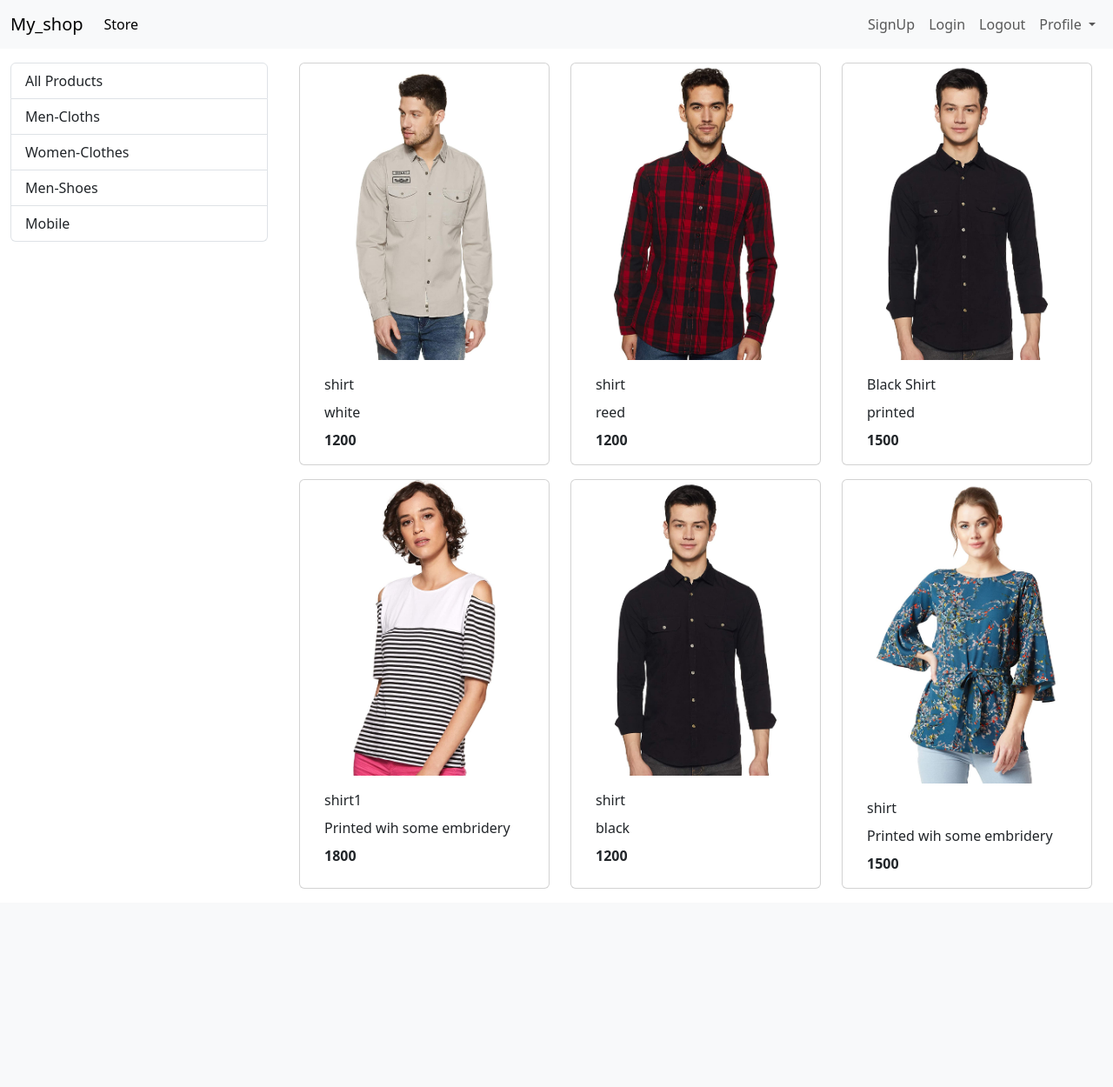
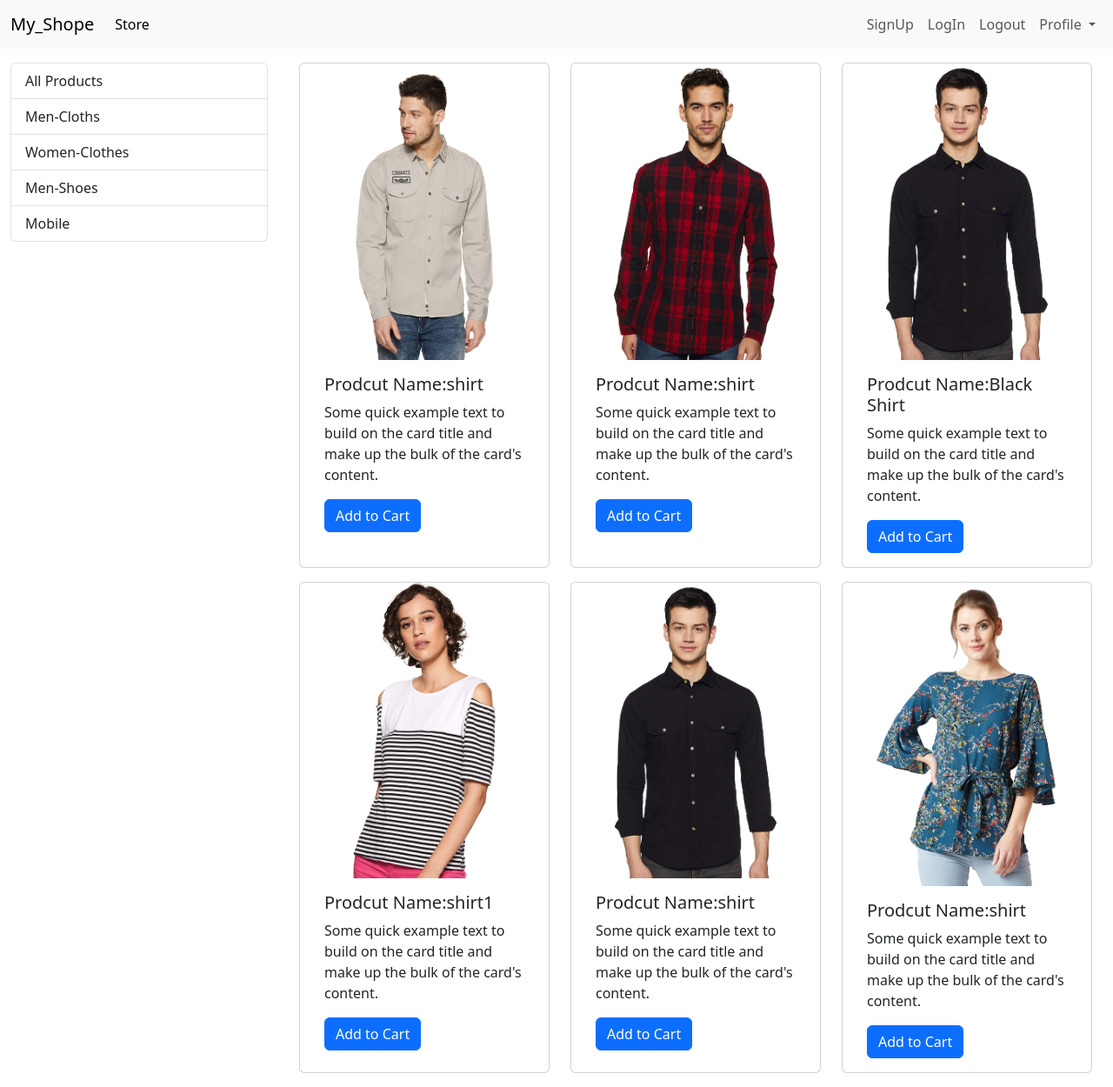
Before and after one commit to mazharrasheed/MY_SHOP, a Django app: page / in a window 1280 px wide. Shown: the whole page at 87% size. Before the commit the page ends 1022 px from the top, so only its background shows below. Run offline with Django 4.2, Linux system fonts and the light colour scheme; data comes from the database, SQL or seed files in the repository.

Commit message:
replaced apps with laptop code

```diff
--- a/myshop/settings.py
+++ b/myshop/settings.py
@@ -129,6 +129,8 @@ STATICFILES_DIRS = [
     BASE_DIR / "static"
 ]
 
-MEDIA_URL='/images/products/download/'
+MEDIA_URL='/images/uploaded/'
 
 MEDIA_ROOT=BASE_DIR
+
+APPEND_SLASH=False
--- a/store/models.py
+++ /dev/null
@@ -1,36 +0,0 @@
-from django.db import models
-
-# Create your models here.
-
-class Category(models.Model):
-    name=models.CharField(max_length=50)
-
-    @staticmethod
-    def get_all_products():
-
-        return Category.objects.all()
-
-    def __str__(self):
-        return self.name
-
-class Products(models.Model):
-    product_name=models.CharField(max_length=50)
-    pro_des=models.CharField(max_length=250 ,default="")
-    pro_price=models.IntegerField(default=0)
-    pro_img=models.ImageField(upload_to="uploaded/products/")
-    category=models.ForeignKey(Category,on_delete=models.CASCADE,default=1)
-
-    @staticmethod
-    def get_all_products():
-        return Products.objects.all()
-
-    @staticmethod
-    def get_all_products_by_categoryid(category_id):
-        if category_id:
-            return Products.objects.filter(category=category_id)
-        else:
-           return Products.get_all_products()
-
-
-    def __str__(self):
-        return self.product_name
--- a/store/views.py
+++ b/store/views.py
@@ -1,28 +1,28 @@
 from django.http import HttpResponse, HttpResponseRedirect
 from django.shortcuts import redirect, render
 
-from .models import Category, Products
+from .models.category import Category
+from .models.products import Products
 
 # Create your views here.
 
 def index(request):
 
     products=None
-    categories=Category.get_all_products()
-
-    categoryID=(request.GET.get('category'))
+    categories=Category.get_all_category()
+    categoryID=request.GET.get('category')
 
     if categoryID:
-       products=Products.get_all_products_by_categoryid(categoryID)
+        products=Products.get_all_produts_by_categoryid(categoryID)
     else:
-         products=Products.get_all_products()
-
-
-
+        products=Products.get_all_produts()
+    # return HttpResponse("hello world")
     data={'products':products,'categories':categories}
     return render(request,"index.html",data)
 
 def signup(request):
 
-    data={}
-    return render(request,"signup.html",data)
+    if request.method=='GET':
+        return render(request,"signup.html")
+    else:
+        return HttpResponse(request.POST.get("firstname"))
--- a/templates/base.html
+++ b/templates/base.html
@@ -1,19 +1,29 @@
-<!doctype html>
+<!DOCTYPE html>
 <html lang="en">
   <head>
-    <meta charset="utf-8">
-    <meta name="viewport" content="width=device-width, initial-scale=1">
-
-    <title>{% block title %}{% endblock title %} </title>
-
-    <link href="https://cdn.jsdelivr.net/npm/bootstrap@5.3.2/dist/css/bootstrap.min.css" rel="stylesheet" integrity="sha384-T3c6CoIi6uLrA9TneNEoa7RxnatzjcDSCmG1MXxSR1GAsXEV/Dwwykc2MPK8M2HN" crossorigin="anonymous">
+    <meta charset="utf-8" />
+    <meta name="viewport" content="width=device-width, initial-scale=1" />
+    <title>{% block title %}{% endblock title %}</title>
+    <link
+      href="https://cdn.jsdelivr.net/npm/bootstrap@5.3.2/dist/css/bootstrap.min.css"
+      rel="stylesheet"
+      integrity="sha384-T3c6CoIi6uLrA9TneNEoa7RxnatzjcDSCmG1MXxSR1GAsXEV/Dwwykc2MPK8M2HN"
+      crossorigin="anonymous"
+    />
   </head>
   <body>
-
     <nav class="navbar navbar-expand-lg bg-body-tertiary">
       <div class="container-fluid">
-          <a class="navbar-brand" href="/#">My_shop</a>
-          <button class="navbar-toggler" type="button" data-bs-toggle="collapse" data-bs-target="#navbarSupportedContent" aria-controls="navbarSupportedContent" aria-expanded="false" aria-label="Toggle navigation">
+        <a class="navbar-brand" href="/#">My_Shope</a>
+        <button
+          class="navbar-toggler"
+          type="button"
+          data-bs-toggle="collapse"
+          data-bs-target="#navbarSupportedContent"
+          aria-controls="navbarSupportedContent"
+          aria-expanded="false"
+          aria-label="Toggle navigation"
+        >
           <span class="navbar-toggler-icon"></span>
         </button>
         <div class="collapse navbar-collapse" id="navbarSupportedContent">
@@ -22,27 +32,36 @@
               <a class="nav-link active" aria-current="page" href="/#">Store</a>
             </li>
           </ul>
-
           <div class="d-flex">
             <ul class="navbar-nav me-auto mb-2 mb-lg-0">
               <li class="nav-item">
-                  <a class="nav-link" aria-current="page" href="/signup">SignUp</a>
+                <a class="nav-link" aria-current="page" href="signup">SignUp</a>
               </li>
               <li class="nav-item">
-                  <a class="nav-link " aria-current="page" href="/#">Login</a>
+                <a class="nav-link" href="/#">LogIn</a>
               </li>
+
               <li class="nav-item">
-                  <a class="nav-link" aria-current="page" href="/#">Logout</a>
+                <a class="nav-link" href="/#">Logout</a>
               </li>
+
               <li class="nav-item dropdown">
-                  <a class="nav-link dropdown-toggle" href="#" role="button" data-bs-toggle="dropdown" aria-expanded="false">
+                <a
+                  class="nav-link dropdown-toggle"
+                  href="#"
+                  role="button"
+                  data-bs-toggle="dropdown"
+                  aria-expanded="false"
+                >
                   Profile
                 </a>
                 <ul class="dropdown-menu">
                   <li><a class="dropdown-item" href="#">Action</a></li>
                   <li><a class="dropdown-item" href="#">Another action</a></li>
-                    <li><hr class="dropdown-divider"></li>
-                    <li><a class="dropdown-item" href="#">Something else here</a></li>
+                  <li><hr class="dropdown-divider" /></li>
+                  <li>
+                    <a class="dropdown-item" href="#">Something else here</a>
+                  </li>
                 </ul>
               </li>
             </ul>
@@ -51,10 +70,17 @@
       </div>
     </nav>
 
-    {%  block content %}  {% endblock  %}
+    {% block content %} {% endblock content %}
 
-
-    <script src="https://cdn.jsdelivr.net/npm/@popperjs/core@2.11.8/dist/umd/popper.min.js" integrity="sha384-I7E8VVD/ismYTF4hNIPjVp/Zjvgyol6VFvRkX/vR+Vc4jQkC+hVqc2pM8ODewa9r" crossorigin="anonymous"></script>
-    <script src="https://cdn.jsdelivr.net/npm/bootstrap@5.3.2/dist/js/bootstrap.min.js" integrity="sha384-BBtl+eGJRgqQAUMxJ7pMwbEyER4l1g+O15P+16Ep7Q9Q+zqX6gSbd85u4mG4QzX+" crossorigin="anonymous"></script>
+    <script
+      src="https://cdn.jsdelivr.net/npm/@popperjs/core@2.11.8/dist/umd/popper.min.js"
+      integrity="sha384-I7E8VVD/ismYTF4hNIPjVp/Zjvgyol6VFvRkX/vR+Vc4jQkC+hVqc2pM8ODewa9r"
+      crossorigin="anonymous"
+    ></script>
+    <script
+      src="https://cdn.jsdelivr.net/npm/bootstrap@5.3.2/dist/js/bootstrap.min.js"
+      integrity="sha384-BBtl+eGJRgqQAUMxJ7pMwbEyER4l1g+O15P+16Ep7Q9Q+zqX6gSbd85u4mG4QzX+"
+      crossorigin="anonymous"
+    ></script>
   </body>
 </html>
--- a/templates/index.html
+++ b/templates/index.html
@@ -1,32 +1,32 @@
-{% extends 'base.html' %}
-
-{% block title %} My_Shop {% endblock title %}
+{% extends "base.html" %} {% block title %}My_store{% endblock title %}
 
 {% block content %}
 
 <div class="container-fluid mt-3">
   <div class="row">
-            <!-- filter -->
-            <div class="col-lg-3 mx-auto">
+    <div class="col-lg-3">
       <div class="list-group">
-                    <a href="/" class="list-group-item list-group-item-action">All Products</a>
-                    {% for category in categories %}
-                    <a href="/?category={{category.id}}"
-                        class="list-group-item list-group-item-action">{{category.name}}</a>
+
+          <a href="/" class="list-group-item">All Products</a>
+          {% for category in categories  %}
+          <a href="?category={{category.id}}" class="list-group-item">{{category.name}}</a>
           {% endfor %}
+
       </div>
     </div>
 
-            <!-- all products -->
-            <div id='products' class="col-lg-9 mx-auto">
+    <div id="product" class="col-lg-9">
       <div class="row mx-auto">
         {% for product in products %}
-                    <div class="card mx-auto mb-3"  style="width: 18rem;">
-                        <img class="card-img-top" src="{{product.pro_img.url}}" alt="Card image cap">
+        <div class="card mx-auto mb-3" style="width: 18rem">
+          <img src="{{product.pro_img.url}}" class="card-img-top" alt="..." />
           <div class="card-body">
-                            <p class="card-title">{{product.product_name}}</p>
-                            <p class="card-title">{{product.pro_des}}</p>
-                            <p class="card-text"><b>{{product.pro_price}}</b></p>
+            <h5 class="card-title">Prodcut Name:{{product.product_name}}</h5>
+            <p class="card-text">
+              Some quick example text to build on the card title and make up the
+              bulk of the card's content.
+            </p>
+            <a href="/#" class="btn btn-primary">Add to Cart</a>
           </div>
         </div>
         {% endfor %}
@@ -35,5 +35,4 @@
   </div>
 </div>
 
-
-    {% endblock  %}
+{% endblock content %}
```
Also changed, not shown: store/admin.py (+4 -12 lines), store/urls.py (+4 -5 lines), templates/signup.html (+27 -20 lines), store/migrations/0003_products_category_alter_products_pro_img.py, store/migrations/0004_customer.py (added), store/models/__init__.py (renamed from models/__init__.py), store/models/category.py (renamed from models/category.py), store/models/customer.py (renamed from models/customer.py), store/models/products.py (renamed from models/products.py). Lines whose indentation alone changed are shown as unchanged.
